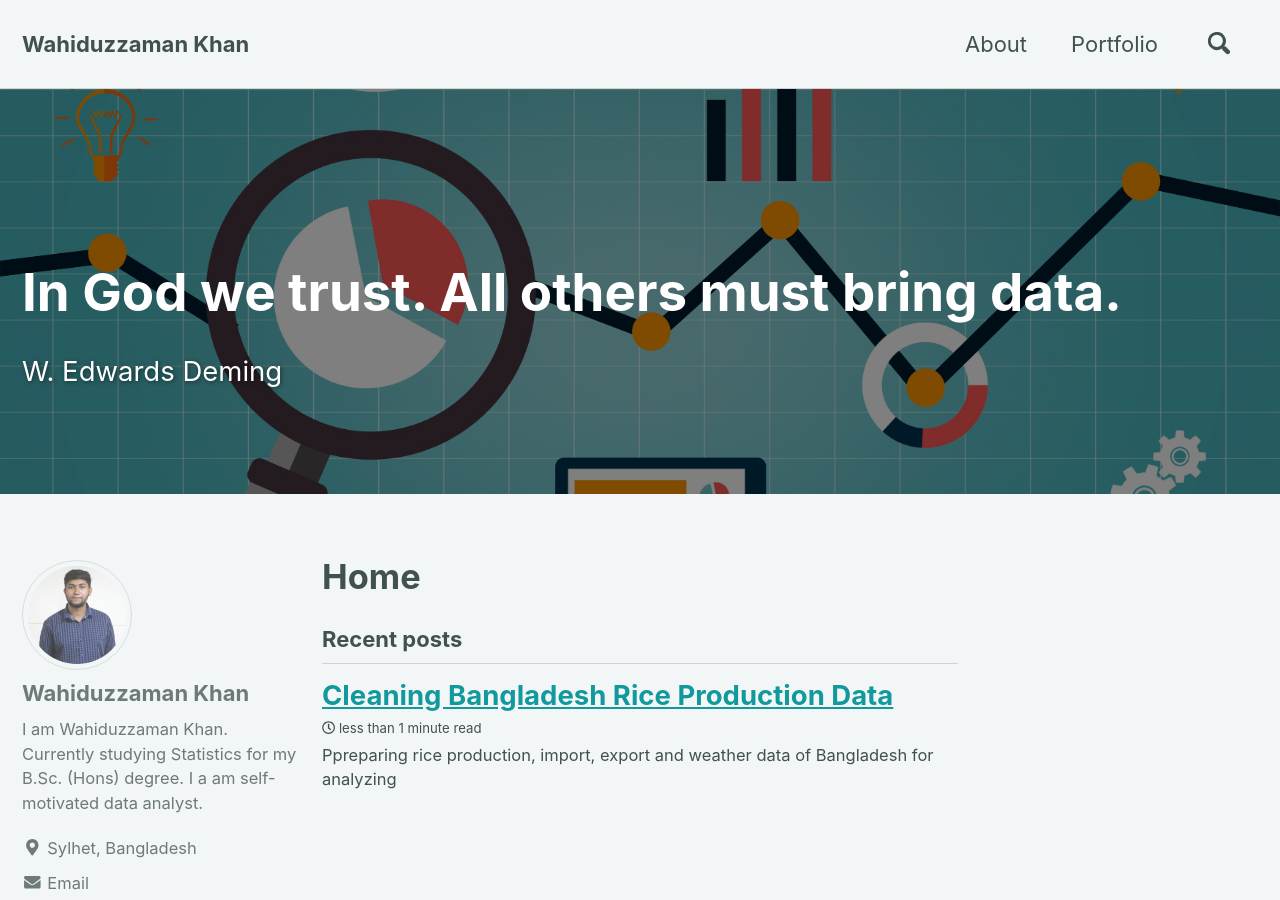
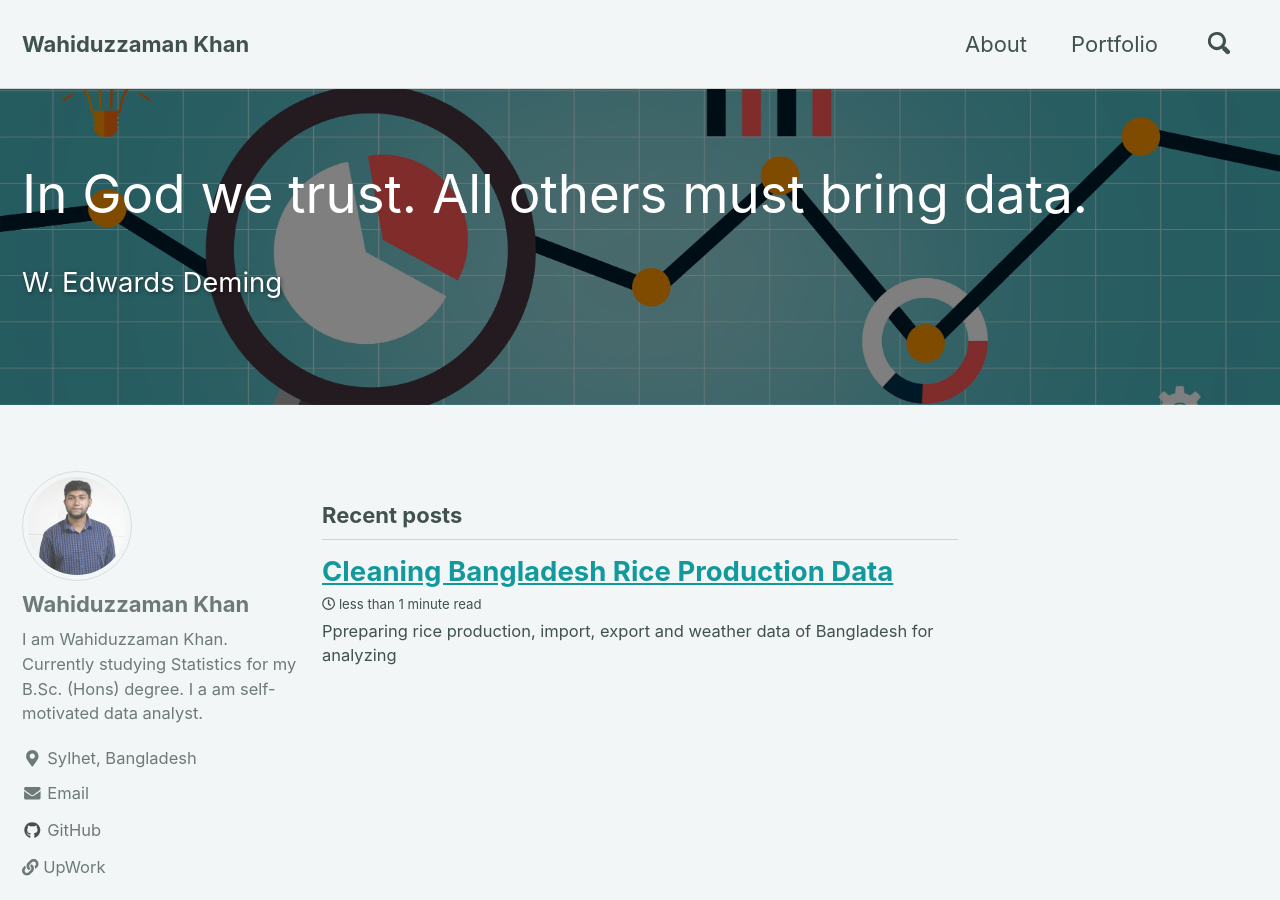
Before and after one commit to WahiduzzamanKhan/WahiduzzamanKhan.github.io, a Jekyll site: the page built from index.html, in a window 1280 px wide and 900 px high. Built offline with Jekyll 4.4.1, drawn with Linux system fonts in a browser that asks for light colours; nearby versions of some CDN libraries; the list of posts is cut into pages by our own code.

Commit message:
Minor Fixes

```diff
--- a/_includes/page__hero_home.html
+++ b/_includes/page__hero_home.html
@@ -35,13 +35,13 @@
 >
   {% if page.header.overlay_color or page.header.overlay_image_home %}
     <div class="wrapper">
-      <h2 style="color: #fff; text-shadow: 1px 1px 4px rgba(#000, 0.5); font-size: 2.4em;">
-        {% if page.header.show_overlay_excerpt != false and page.title_excerpt %}
-          {{page.title_excerpt}}
+      <div style="color: #fff; text-shadow: 1px 1px 4px rgba(#000, 0.5); font-size: 2.4em;">
+        {% if page.header.show_hero_text != false and page.big_hero_text %}
+          {{page.big_hero_text}}
         {% endif %}
-      </h2>
-      {% if page.header.show_overlay_excerpt != false and page.excerpt %}
-        <p class="page__lead">{{ page.excerpt | markdownify | remove: "<p>" | remove: "</p>" }}</p>
+      </div>
+      {% if page.header.show_hero_text != false and page.small_hero_text %}
+        <p class="page__lead">{{ page.small_hero_text }}</p>
       {% endif %}
       {% if page.read_time %}
         <p class="page__meta"><i class="far fa-clock" aria-hidden="true"></i> {% include read-time.html %}</p>
--- a/index.html
+++ b/index.html
@@ -1,10 +1,12 @@
 ---
-title: Home
 layout: home
 author_profile: true
-title_excerpt: "In God we trust. All others must bring data."
-excerpt: "W. Edwards Deming"
+big_hero_text: "In God we trust. All others must bring data."
+small_hero_text: "W. Edwards Deming"
+excerpt: "Porfolio of Wahiduzzaman Khan"
 header:
     overlay_image_home: "../images/banner3.jpg"
     overlay_filter: 0.5
+    show_overlay_excerpt: false
+    show_hero_text: true
 ---
```
